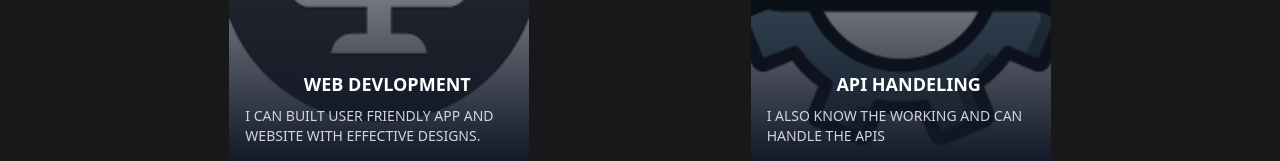
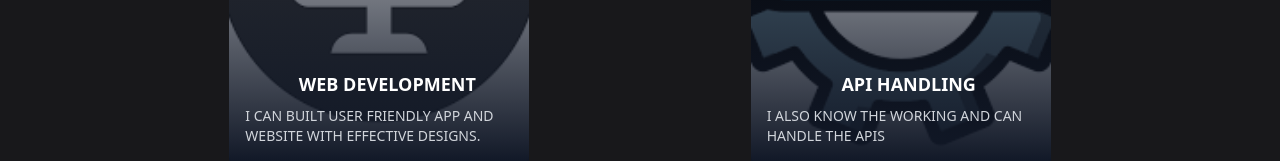
Before and after one commit to shubhamjangra-1234/portfolio, a React (Vite) app: page /skills in a window 1280 px wide. Shown: the part 1769-1930 px from the top of the page. Built offline with nearby package versions, Linux system fonts and the light colour scheme.

Commit message:
[all changes done]

```diff
--- a/src/assets/components/Skills/Skills.jsx
+++ b/src/assets/components/Skills/Skills.jsx
@@ -178,7 +178,7 @@
           />
           <div className="absolute inset-0 bg-gradient-to-t from-gray-900 to-transparent"></div>
           <div className="absolute bottom-4 left-4 text-left">
-            <h1 className="text-lg font-semibold text-white">Web Devlopment</h1>
+            <h1 className="text-lg font-semibold text-white">Web Development</h1>
             <p className="mt-2 text-sm text-gray-300">
               i can built user friendly app and website with effective designs.
             </p>
@@ -192,7 +192,7 @@
           />
           <div className="absolute inset-0 bg-gradient-to-t from-gray-900 to-transparent"></div>
           <div className="absolute bottom-4 left-4 text-left">
-            <h1 className="text-lg font-semibold text-white">Api Handeling</h1>
+            <h1 className="text-lg font-semibold text-white">Api Handling</h1>
             <p className="mt-2 text-sm text-gray-300">
               i also know the working and can handle the apis
             </p>
--- a/src/assets/components/contact/Contact.jsx
+++ b/src/assets/components/contact/Contact.jsx
@@ -182,7 +182,7 @@
           <circle cx="12" cy="10" r="3"></circle>
         </svg>
         <p style={{color:text}}  className="w-full text-xl font-semibold  ">
-         hause  Address
+         house  Address
         </p>
         <p style={{color:text}} className="text-sm font-medium">
            Ashoka colony, linepar, bahadurgarh, jhajjar(124507)
```
